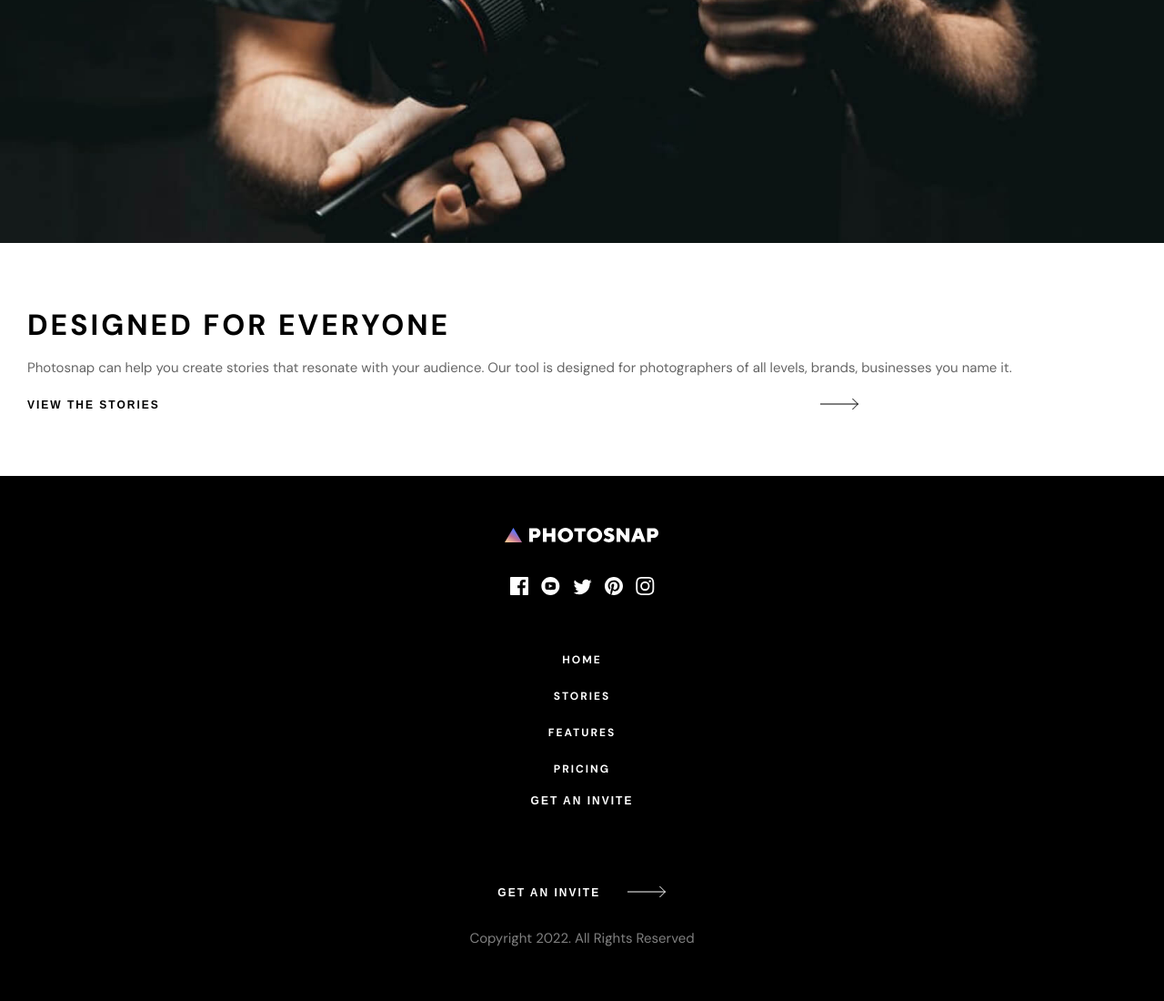
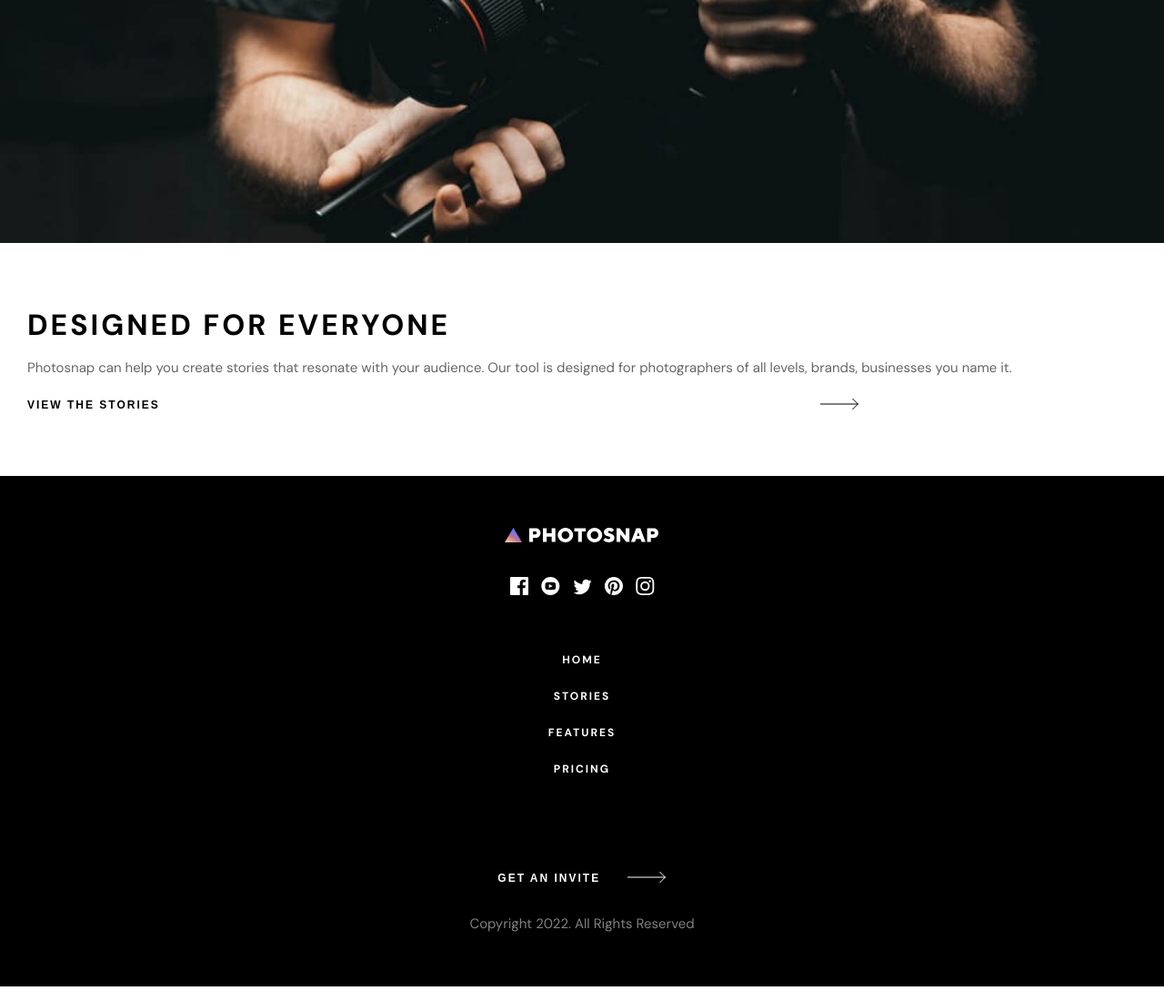
Before and after one commit to ding-09/photosnap, a React (Create React App) app: page / in a window 1280 px wide. Shown: the part 3026-4126 px from the top of the page at 91% size. Built offline with nearby package versions, Linux system fonts and the light colour scheme; the HTML template or start-up script is replaced by a standard one.

Commit message:
fixed an issue where get an invite button appeared twice in the footer

```diff
--- a/src/components/Footer/index.styled.js
+++ b/src/components/Footer/index.styled.js
@@ -48,6 +48,9 @@ export const StyledFooter = styled.footer`
         margin-bottom: 1.5rem;
       }
     }
+    button {
+      display: none;
+    }
   }
   .misc-info {
     button {
```
Also changed, not shown: 1 other file (tests, documents, lock files or other folders).
